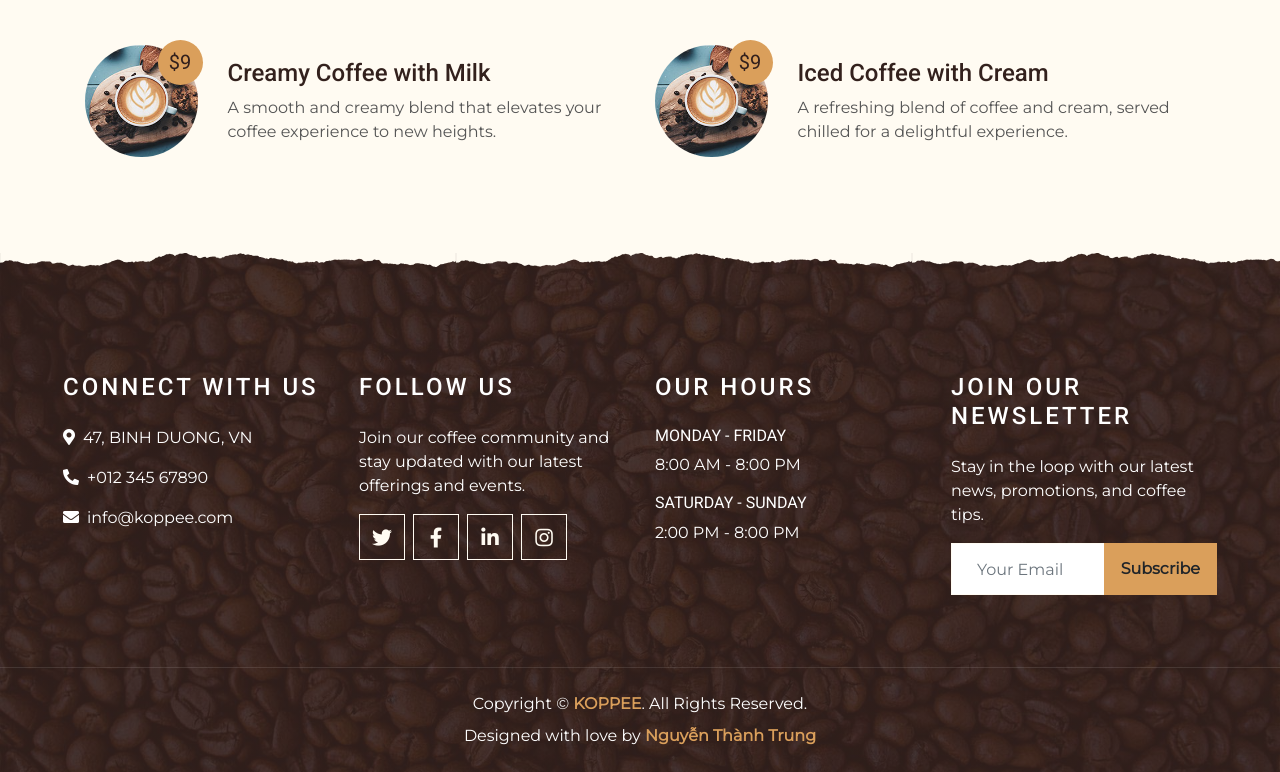
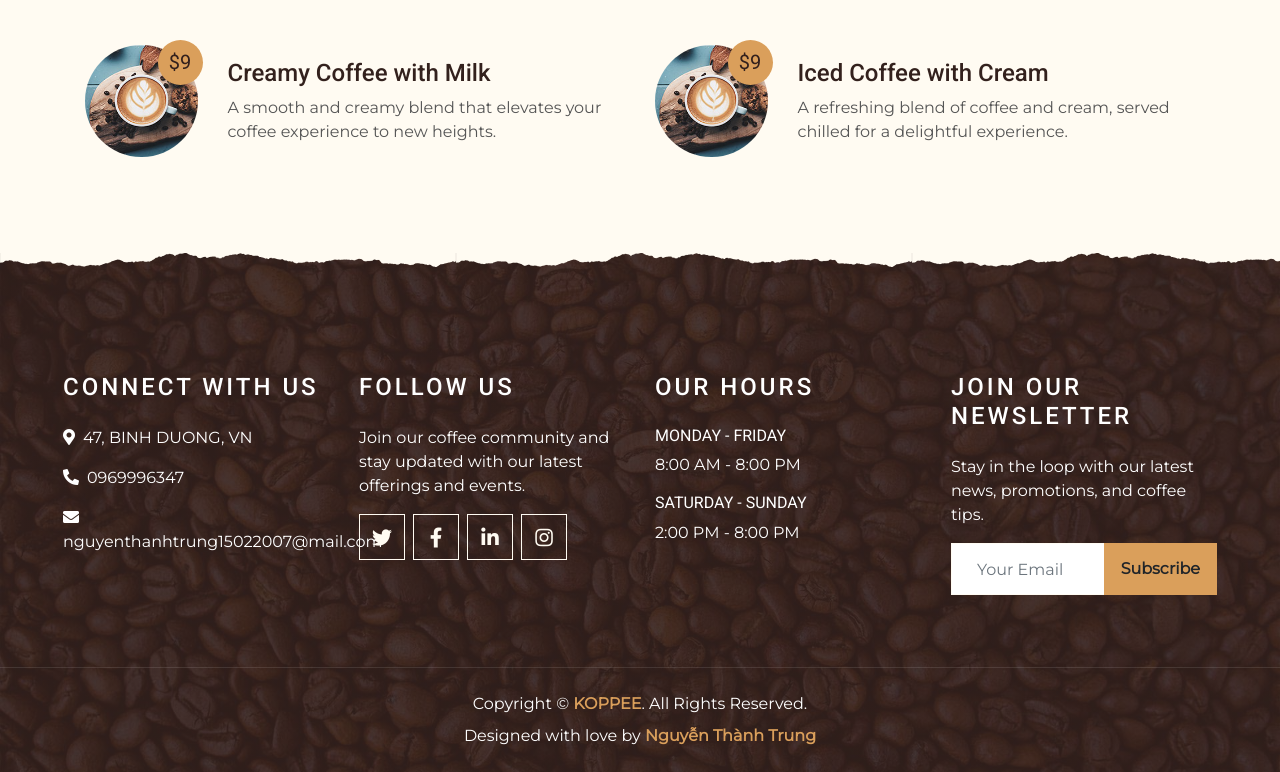
Before and after one commit to AlbertDung/AlbertDung.github.io, a plain HTML site: page menu.html in a window 1280 px wide. Shown: the part 1130-1902 px from the top of the page. Drawn offline with nearby package versions, Linux system fonts and the light colour scheme.

Commit message:
Update menu.html footer

```diff
--- a/menu.html
+++ b/menu.html
@@ -157,8 +157,8 @@
             <div class="col-lg-3 col-md-6 mb-5">
                 <h4 class="text-white text-uppercase mb-4" style="letter-spacing: 3px;">Connect With Us</h4>
                 <p><i class="fa fa-map-marker-alt mr-2"></i>47, BINH DUONG, VN</p>
-                <p><i class="fa fa-phone-alt mr-2"></i>+012 345 67890</p>
-                <p class="m-0"><i class="fa fa-envelope mr-2"></i>info@koppee.com</p>
+                <p><i class="fa fa-phone-alt mr-2"></i>0969996347</p>
+                <p class="m-0"><i class="fa fa-envelope mr-2"></i>nguyenthanhtrung15022007@mail.com</p>
             </div>
             <div class="col-lg-3 col-md-6 mb-5">
                 <h4 class="text-white text-uppercase mb-4" style="letter-spacing: 3px;">Follow Us</h4>
```
